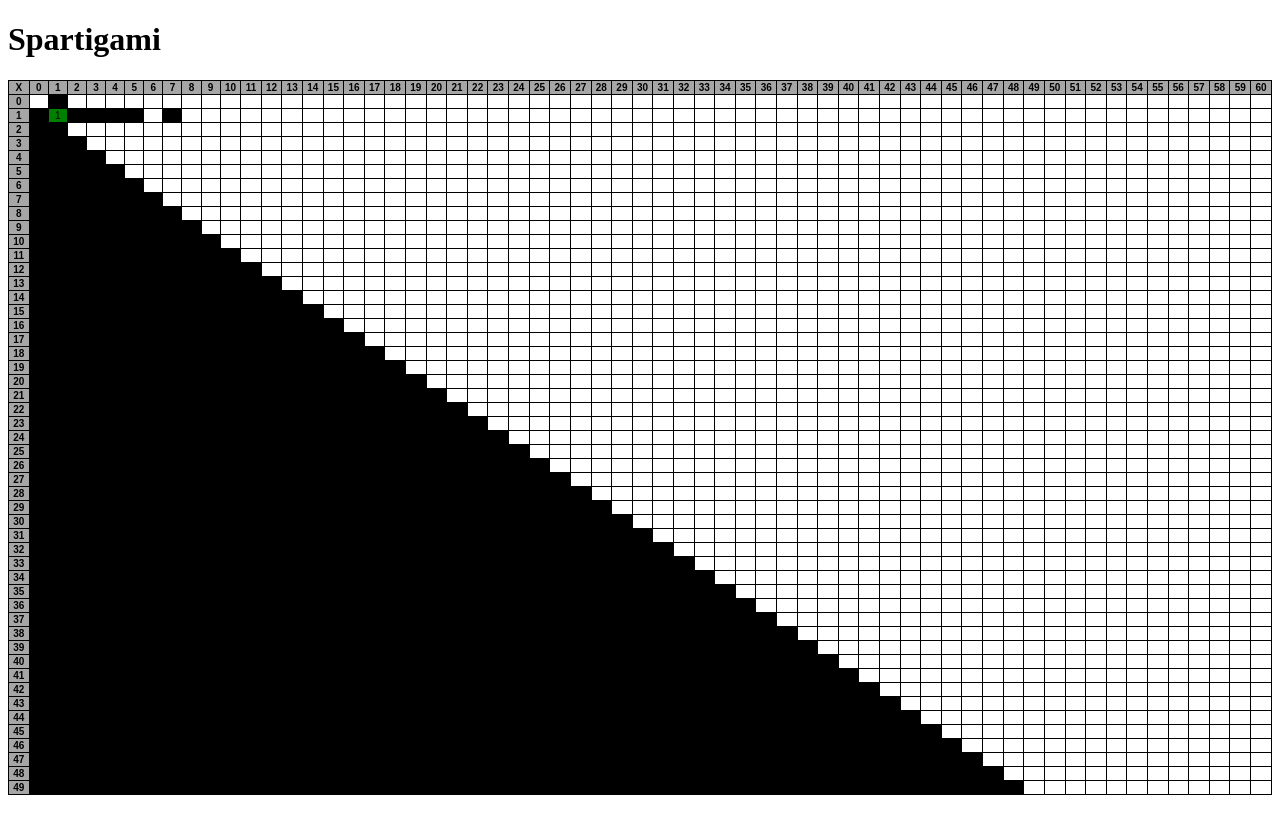
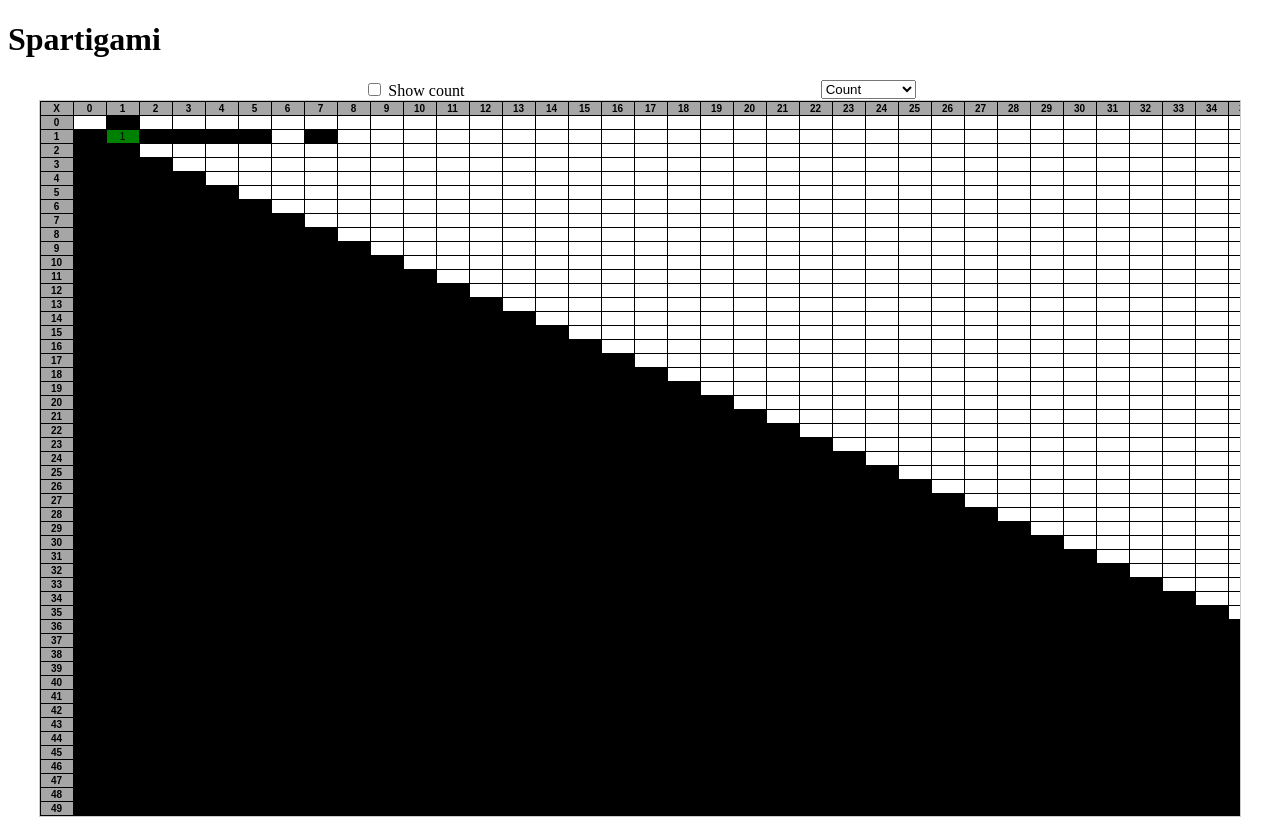
Before and after one commit to EthanRylko/Spartigami, a Django app: page / in a window 1280 px wide. Before the commit the page ends 795 px from the top, so only its background shows below. Run offline with Django 5.2, Linux system fonts and the light colour scheme; tables that the repository leaves empty hold one stand-in row (values such as "Sample post").

Commit message:
Add scrolling, winning percent mode, and markup for options

```diff
--- a/spartigamisite/spartigamiapp/static/style.css
+++ b/spartigamisite/spartigamiapp/static/style.css
@@ -4,15 +4,18 @@ table {
     margin: auto;
 }
 
-table, th, td {
+table{
     border: 1px solid black;
-    font-size: 10px;
-    font-family: Arial, Helvetica, sans-serif;
+    table-layout: fixed;
+    width: calc(30px * 61);
 }
 
 th, td {
+    border: 1px solid black;
     text-align: center;
-    width: 20px;
+    width: 30px;
+    font-size: 10px;
+    font-family: Arial, Helvetica, sans-serif;
 }
 
 th {
@@ -23,6 +26,20 @@ p {
     font-size: 10px;
     font-family: Arial, Helvetica, sans-serif;
     margin: 1px;
+}
+
+div.options {
+    display: flex;
+    flex-direction: row;
+    justify-content: space-evenly;
+    align-content: flex-start;
+}
+
+div.table-container {
+    width: 95%;
+    overflow-x: auto;
+    border: 1px solid #ccc;
+    margin: 0 auto;
 }
 
 .clickable {
--- a/spartigamisite/spartigamiapp/templates/index.html
+++ b/spartigamisite/spartigamiapp/templates/index.html
@@ -10,6 +10,22 @@
 
 <body>
     <h1> Spartigami </h1>
+
+    <div id="options" class="options">
+        <div id="show-count">
+            <input name="show-count" id="show-count" type="checkbox">
+            <label for="show-count"> Show count </label>
+        </div>
+        <div id="menu">
+            <select name="mode" id="mode">
+                <option value="count"> Count </option>
+                <option value="record"> Record </option>
+                <option value="first"> First season </option>
+            </select>
+        </div>
+    </div>
+
+    <div class="table-container">
         <table id="scoretable">
             <thead>
                 <tr id="header">
@@ -42,6 +58,7 @@
                 {% endfor %}
             </tbody>
         </table>
+    </div>
 
     <div id="infobox" class="info-box">
         <span id="infobox_close" class="close">&times;</span>
--- a/spartigamisite/spartigamiapp/views.py
+++ b/spartigamisite/spartigamiapp/views.py
@@ -27,6 +27,28 @@ def index(request):
                     g = 128 + 96 * scalar
 
                     bgcolor.append(f'rgb({r}, {g}, {r})')
+                except:
+                    data.append(0)
+                    index = r + c * (c + 1) // 2
+                    if index not in exclude_list:
+                        bgcolor.append('rgb(255, 255, 255)')
+                    else:
+                        bgcolor.append('rgb(0, 0, 0)')
+    else:
+        # record mode for now
+        for c in range(COLS + 1):
+            for r in range(c + 1):
+                try:
+                    entry = score_pairs.get(high = c, low = r)
+
+                    w, l, t = entry.record.split('-')
+                    pct = (int(w) + 0.5 * float(t)) / (int(w) + int(l) + int(t))
+                    data.append('%0.3f' % pct)
+
+                    r = min(256 * (1 - pct), 128)
+                    g = min(256 * pct, 128)
+
+                    bgcolor.append(f'rgb({r}, {g}, 0)')
                 except:
                     data.append(0)
                     index = r + c * (c + 1) // 2
```
Lines whose indentation alone changed are shown as unchanged.
